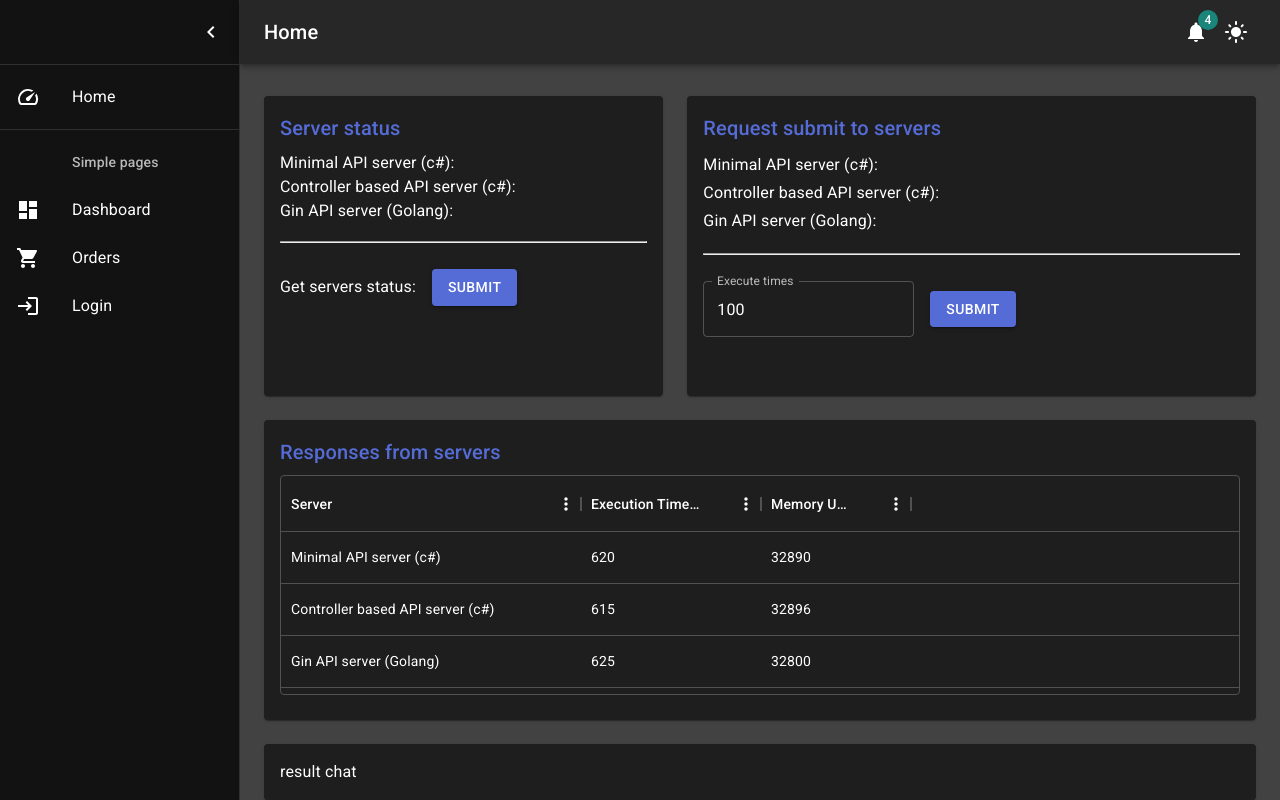
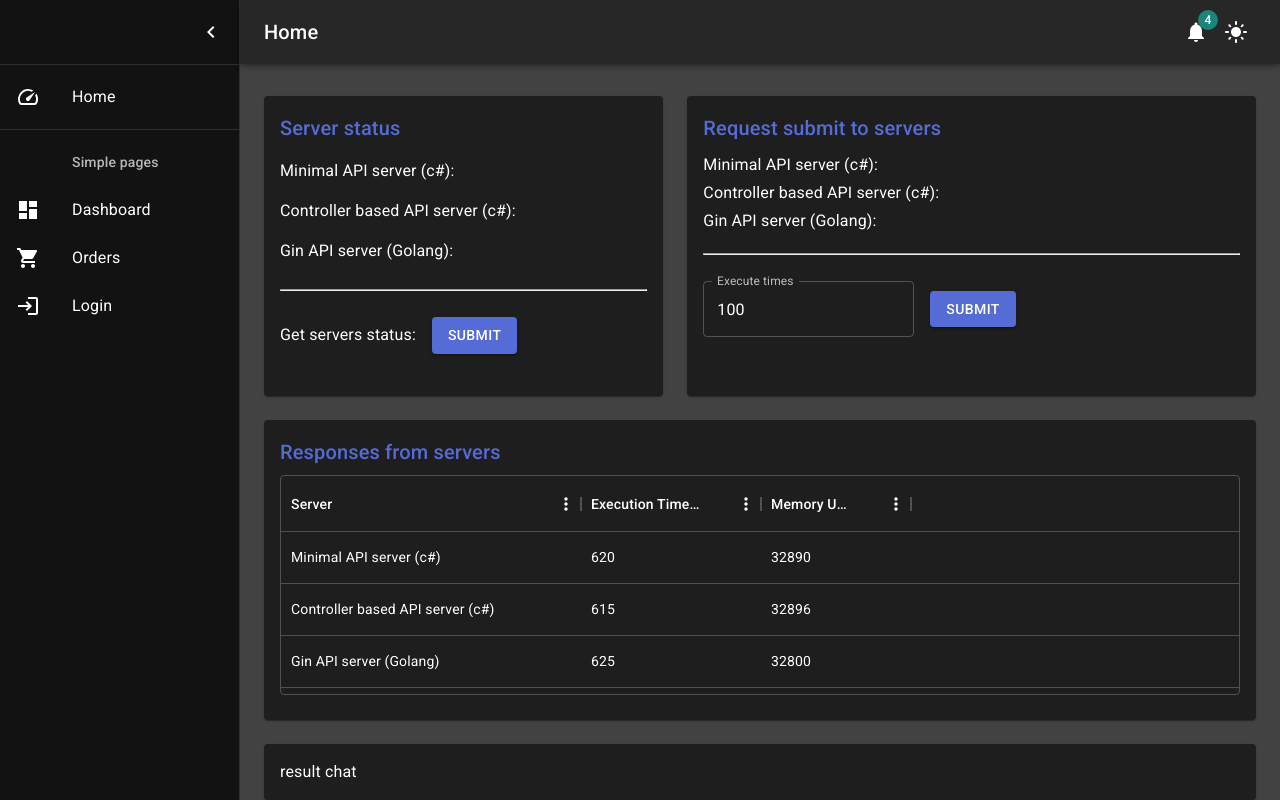
Before and after one commit to onlineeric/eric-demo-react-ts, a React (Create React App) app: page /home in a window 1280 px wide. Built offline with nearby package versions, Linux system fonts and the light colour scheme; no server answers.

Commit message:
update status panel

```diff
--- a/src/home/ServerStatusPanel.tsx
+++ b/src/home/ServerStatusPanel.tsx
@@ -7,31 +7,30 @@ import CheckCircleIcon from '@mui/icons-material/CheckCircle';
 import CancelIcon from '@mui/icons-material/Cancel';
 
 export default function ServerStatusPanel() {
-	const callAPIs = async () => {
-		const res = await ControllerBasedApiLib.getStatus();
-		console.log('controllerbasedApi res:', res);
-		setMinimalApiStatus(res.status);
-		const res2 = await MinimalApiLib.getStatus();
-		console.log('minimalApi res:', res2);
-		setControllerApiStatus(res2.status);
-	};
+	const [minimalApiStatus, setMinimalApiStatus] = React.useState<number | null>(null);
+	const [controllerApiStatus, setControllerApiStatus] = React.useState<number | null>(null);
+	const [ginApiStatus] = React.useState<number | null>(null);
 
 	const TickIcon = styled(CheckCircleIcon)({ color: 'green' });
 	const CrossIcon = styled(CancelIcon)({ color: 'red' });
+
+	const callAPIs = async () => {
+		setControllerApiStatus(null);
+		setMinimalApiStatus(null);
+
+		ControllerBasedApiLib.getStatus().then((res) => setMinimalApiStatus(res.status));
+		MinimalApiLib.getStatus().then((res) => setControllerApiStatus(res.status));
+	};
 
 	const getStatusResult = (status: number | null) => {
 		if (status === null) {
 			return <></>;
 		}
 		if (status === 200) {
-			return <Box sx={{ display: 'flex', alignItems: 'center' }}>Online <TickIcon /></Box>; // eslint-disable-line prettier/prettier
+			return <Box sx={{ display: 'flex', alignItems: 'center', ml: 1 }}><TickIcon /> Online</Box>; // eslint-disable-line prettier/prettier
 		}
-		return <Box sx={{ display: 'flex', alignItems: 'center' }}>Offline <CrossIcon /> Http status: {status}</Box>; // eslint-disable-line prettier/prettier
+		return <Box sx={{ display: 'flex', alignItems: 'center', ml: 1 }}><CrossIcon /> Offline, Http status: {status}</Box>; // eslint-disable-line prettier/prettier
 	};
-
-	const [minimalApiStatus, setMinimalApiStatus] = React.useState<number | null>(null);
-	const [controllerApiStatus, setControllerApiStatus] = React.useState<number | null>(null);
-	const [ginApiStatus] = React.useState<number | null>(null);
 
 	return (
 		<Paper
@@ -43,9 +42,11 @@ export default function ServerStatusPanel() {
 			}}
 		>
 			<Title>Server status</Title>
-			<Typography variant="body1">Minimal API server (c#): {getStatusResult(minimalApiStatus)}</Typography>
-			<Typography variant="body1">Controller based API server (c#): {getStatusResult(controllerApiStatus)}</Typography>
-			<Typography variant="body1">Gin API server (Golang): {getStatusResult(ginApiStatus)}</Typography>
+			<Box sx={{ display: 'flex', pt: 1, pb: 1 }}>Minimal API server (c#): {getStatusResult(minimalApiStatus)}</Box>
+			<Box sx={{ display: 'flex', pt: 1, pb: 1 }}>
+				Controller based API server (c#): {getStatusResult(controllerApiStatus)}
+			</Box>
+			<Box sx={{ display: 'flex', pt: 1, pb: 1 }}>Gin API server (Golang): {getStatusResult(ginApiStatus)}</Box>
 			<div style={{ marginTop: '10px', marginBottom: '10px' }}>
 				<hr />
 			</div>
```
